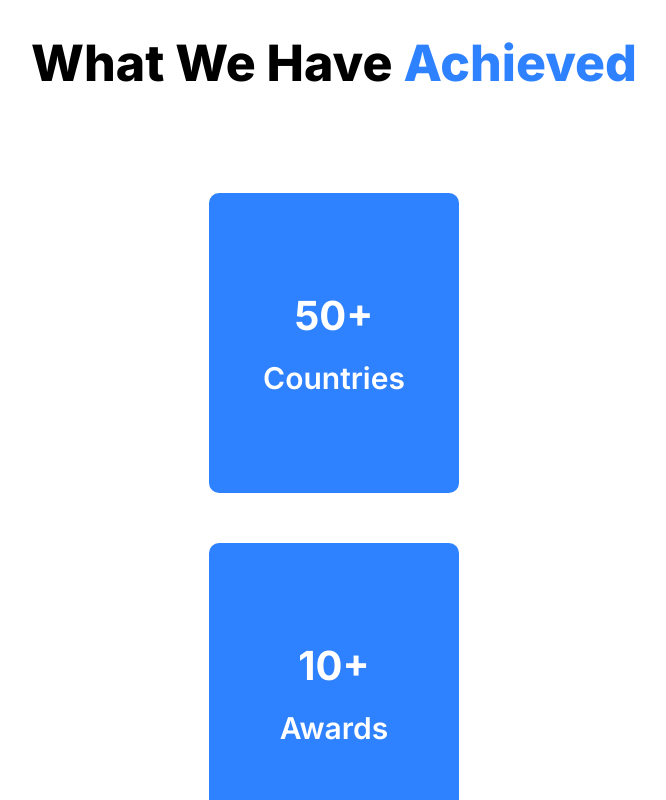
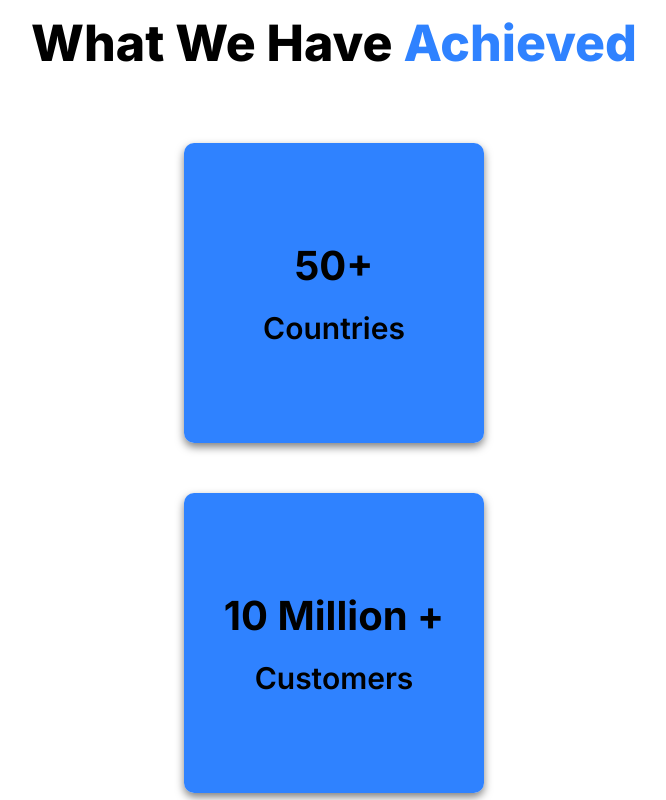
Before and after one commit to Tijil2111/w3btek-frontend, a Next.js app: page / in a window 1280 px wide. Shown: the part 2000-2800 px from the top of the page, without its empty margins (306-972 px from the left). Built offline with nearby package versions, Linux system fonts and the light colour scheme.

Commit message:
Home Page UI Updated + Footer

```diff
--- /dev/null
+++ b/Components/Footer.jsx
@@ -0,0 +1,6 @@
+import React from "react";
+import styles from "../styles/Footer.module.css";
+
+export default function Footer() {
+  return <div className={styles.footer}>Made with ❤️ by eSpice</div>;
+}
--- a/pages/_app.js
+++ b/pages/_app.js
@@ -1,12 +1,14 @@
 import Header from "../Components/Header";
 import "../styles/globals.css";
 import "@fortawesome/fontawesome-svg-core/styles.css";
+import Footer from "../Components/Footer";
 
 function MyApp({ Component, pageProps }) {
   return (
     <div>
       <Header />
       <Component {...pageProps} />
+      <Footer />
     </div>
   );
 }
--- a/pages/index.js
+++ b/pages/index.js
@@ -3,6 +3,8 @@
 import Head from "next/head";
 import styles from "../styles/Home.module.css";
 import Link from "next/link";
+import { FontAwesomeIcon } from "@fortawesome/react-fontawesome";
+import { faTrophy } from "@fortawesome/free-solid-svg-icons";
 
 export default function Home() {
   return (
@@ -53,17 +55,60 @@ export default function Home() {
           </div>
         </div>
         <div className={styles.supportRow}>
-          <div className={styles.achievementCard}>
-            <div className={styles.achivementTitle}>50+</div>
-            <div className={styles.achivementSub}>Countries</div>
+          <div className={styles.flipCard}>
+            <div className={styles.flipCardInner}>
+              <div className={styles.flipCardFront}>
+                <div className={styles.achivementTitle}>50+</div>
+                <div className={styles.achivementSub}>Countries</div>
+              </div>
+              <div className={styles.flipCardBack}>
+                <div className={styles.cardSub}>
+                  We have successfully launched our company in 50+ Countries
+                </div>
+                <FontAwesomeIcon
+                  icon={faTrophy}
+                  size="2x"
+                  className={styles.icon}
+                />
+              </div>
+            </div>
           </div>
-          <div className={styles.achievementCard}>
-            <div className={styles.achivementTitle}>10+</div>
-            <div className={styles.achivementSub}>Awards</div>
+          <div className={styles.flipCard}>
+            <div className={styles.flipCardInner}>
+              <div className={styles.flipCardFront}>
+                <div className={styles.achivementTitle}>10 Million +</div>
+                <div className={styles.achivementSub}>Customers</div>
+              </div>
+              <div className={styles.flipCardBack}>
+                <div className={styles.cardSub}>
+                  Our products are so loved that people keep buying them
+                </div>
+                <FontAwesomeIcon
+                  icon={faTrophy}
+                  size="2x"
+                  className={styles.icon}
+                />
+              </div>
+            </div>
           </div>
-          <div className={styles.achievementCard}>
-            <div className={styles.achivementTitle}>10 Million +</div>
-            <div className={styles.achivementSub}>Customers</div>
+          <div className={styles.flipCard}>
+            <div className={styles.flipCardInner}>
+              <div className={styles.flipCardFront}>
+                <div className={styles.achivementTitle}>10+</div>
+                <div className={styles.achivementSub}>Awards</div>
+              </div>
+              <div className={styles.flipCardBack}>
+                <div className={styles.cardSub}>
+                  Our company has been awarded the most prestigious awards in
+                  the field of Music Gear
+                </div>
+                <FontAwesomeIcon
+                  icon={faTrophy}
+                  size="2x"
+                  className={styles.icon}
+                />
+              </div>
+            </div>
           </div>
         </div>
         <div className={styles.title1}>
--- /dev/null
+++ b/styles/Footer.module.css
@@ -0,0 +1,10 @@
+.footer {
+  background-color: #2f82ff;
+  height: 90px;
+  display: flex;
+  align-items: center;
+  justify-content: center;
+  color: white;
+  font-size: 15px;
+  font-weight: bold;
+}
--- a/styles/Home.module.css
+++ b/styles/Home.module.css
@@ -6,12 +6,13 @@
   display: flex;
   flex-direction: column;
   align-items: center;
+  padding: 20px;
 }
 
 .title {
   font-size: 50px;
   padding-top: 150px;
-  padding-bottom: 50px;
+  padding-bottom: 20px;
   font-weight: 800;
 }
 
@@ -26,7 +27,7 @@
 }
 .shop {
   font-family: "Inter", sans-serif !important;
-  padding: 20px 35px;
+  padding: 15px 25px;
   font-size: 16px;
   font-weight: bolder;
   border: none;
@@ -86,18 +87,7 @@
 .card:hover {
   width: 400px;
 }
-.achievementCard {
-  height: 300px;
-  background-color: #2f82ff;
-  width: 250px;
-  border-radius: 10px;
-  display: flex;
-  flex-direction: column;
-  align-items: center;
-  justify-content: center;
-  color: white;
-  transition: ease-in-out 2s;
-}
+
 .achivementTitle {
   font-weight: 700;
   font-size: 40px;
@@ -107,13 +97,63 @@
   font-weight: 600;
   font-size: 30px;
 }
-.achievementCard:hover {
-  height: 350px;
+.flipCard {
+  background-color: transparent;
   width: 300px;
+  height: 300px;
+  perspective: 1000px;
+}
+
+.flipCardInner {
+  width: 100%;
+  height: 100%;
+  transition: transform 0.5s;
+  transform-style: preserve-3d;
+  box-shadow: 0 4px 8px 0 rgba(0, 0, 0, 0.5);
+  border-radius: 10px;
+}
+
+.flipCard:hover .flipCardInner {
+  transform: rotateY(180deg);
+}
+
+.flipCardFront,
+.flipCardBack {
+  position: absolute;
+  display: flex;
+  flex-direction: column;
+  align-items: center;
+  justify-content: center;
+  border-radius: 10px;
+  width: 100%;
+  height: 100%;
+  -webkit-backface-visibility: hidden;
+  backface-visibility: hidden;
+}
+
+.flipCardFront {
+  background-color: #2f82ff;
+  color: black;
+}
+
+.flipCardBack {
+  background-color: black;
+  color: #2f82ff;
+  transform: rotateY(180deg);
+}
+.cardSub {
+  text-align: center;
+  font-weight: 600;
+  font-size: 19px;
+  padding: 20px;
+}
+.icon {
+  padding-top: 10px;
 }
 @media screen and (max-width: 1000px) {
   .title {
     font-size: 30px;
+    text-align: center;
   }
   .sub1 {
     font-size: 20px;
@@ -136,3 +176,22 @@
     flex-direction: column;
   }
 }
+
+@media screen and (max-width: 900px) {
+  .sub {
+    width: 350px;
+  }
+  .sub1 {
+    font-size: 15px;
+    width: 350px;
+    padding-left: 20px;
+    padding-right: 20px;
+  }
+  .sub2 {
+    width: 350px;
+    font-size: 15px;
+  }
+  .gif {
+    width: 350px;
+  }
+}
```
